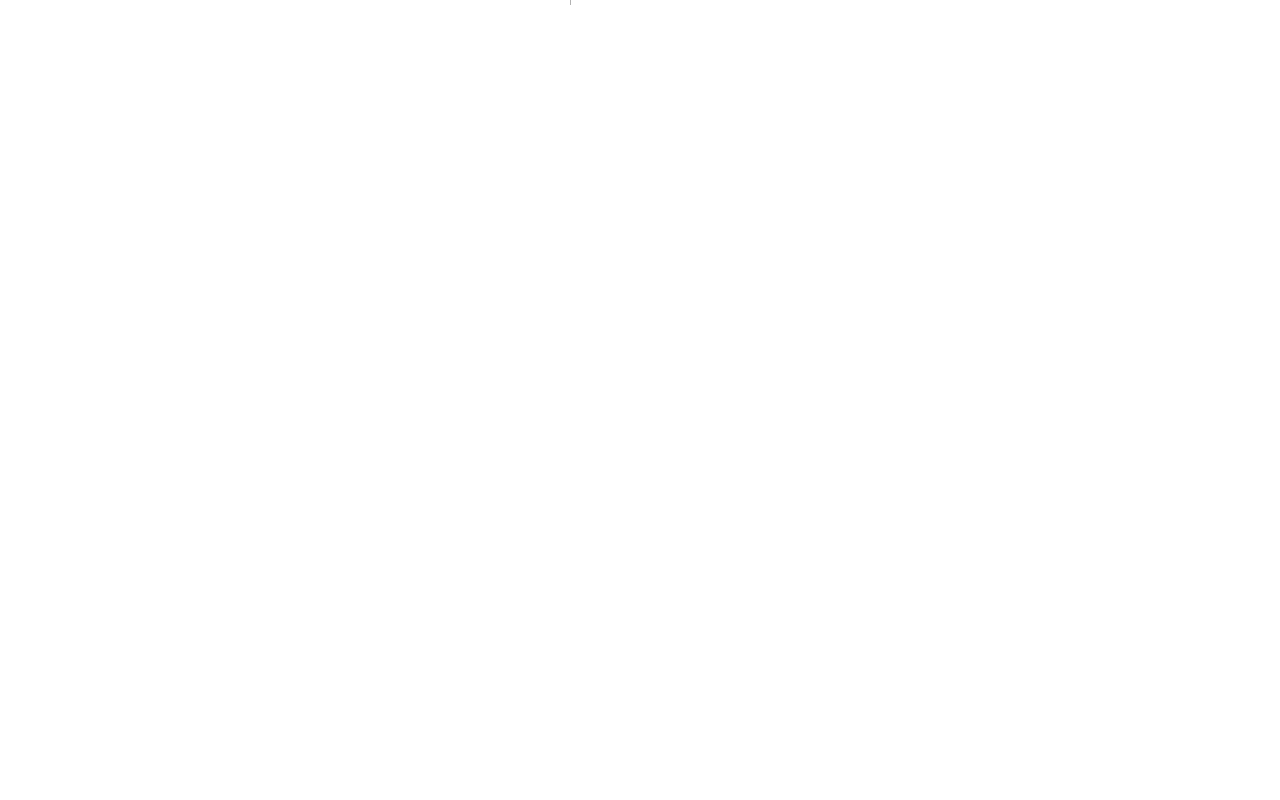
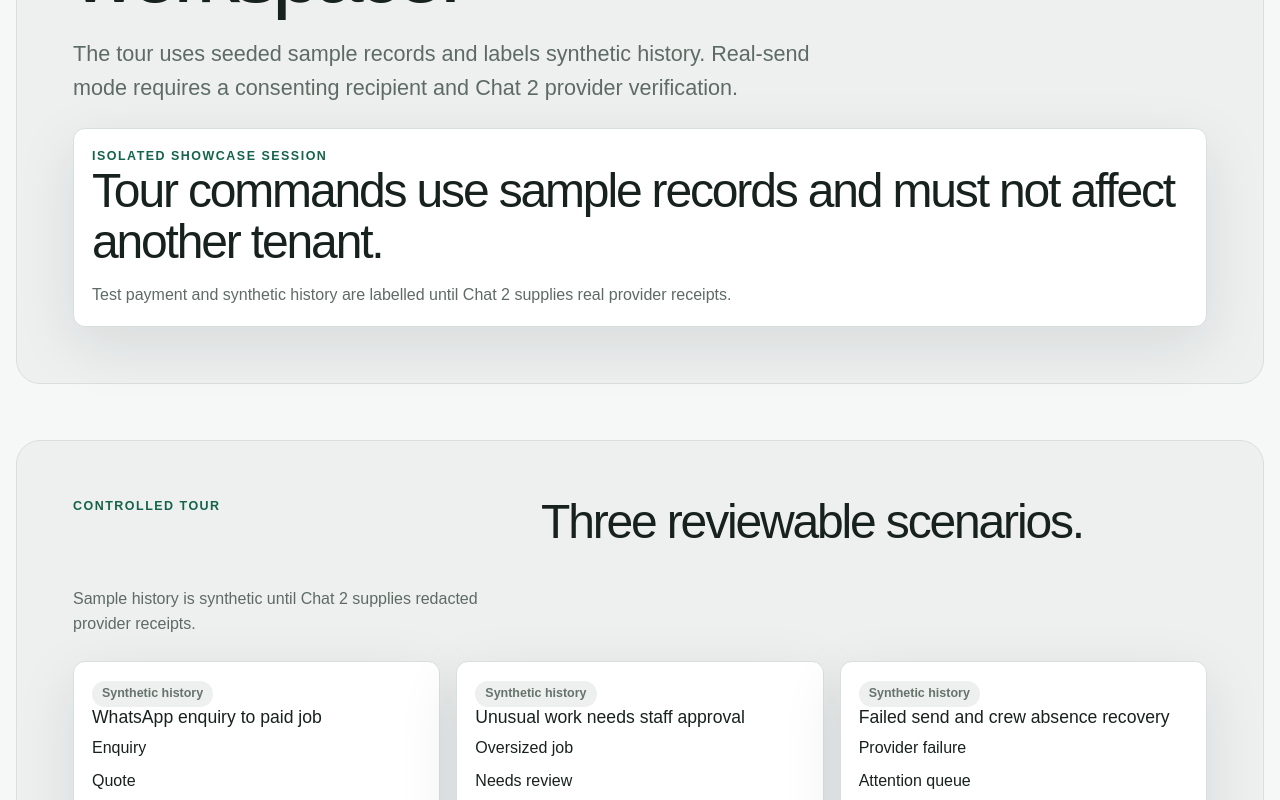
Before and after one commit to SaamVR/ServiceDesk, a Next.js app: page /tour in a window 1280 px wide. Before the commit this address had no page. Shown: the part 420-1220 px from the top of the page. Before the commit the page ends 800 px from the top, so only its background shows below. Built offline with nearby package versions, Linux system fonts and the light colour scheme.

Commit message:
feat: add controlled product tour route

```diff
--- /dev/null
+++ b/src/app/tour/page.tsx
@@ -0,0 +1,18 @@
+import { OperationalRoute } from "@/features/operations/OperationalRoute";
+import { TourScenarioList } from "@/features/product/ProductSections";
+
+export default function TourPage() {
+  return (
+    <>
+      <OperationalRoute
+        surface="tour"
+        workspaceLabel="ServiceDesk tour"
+        title="Controlled tour in an isolated showcase workspace."
+        description="The tour uses seeded sample records and labels synthetic history. Real-send mode requires a consenting recipient and Chat 2 provider verification."
+      />
+      <main className="site-shell">
+        <TourScenarioList />
+      </main>
+    </>
+  );
+}
```
